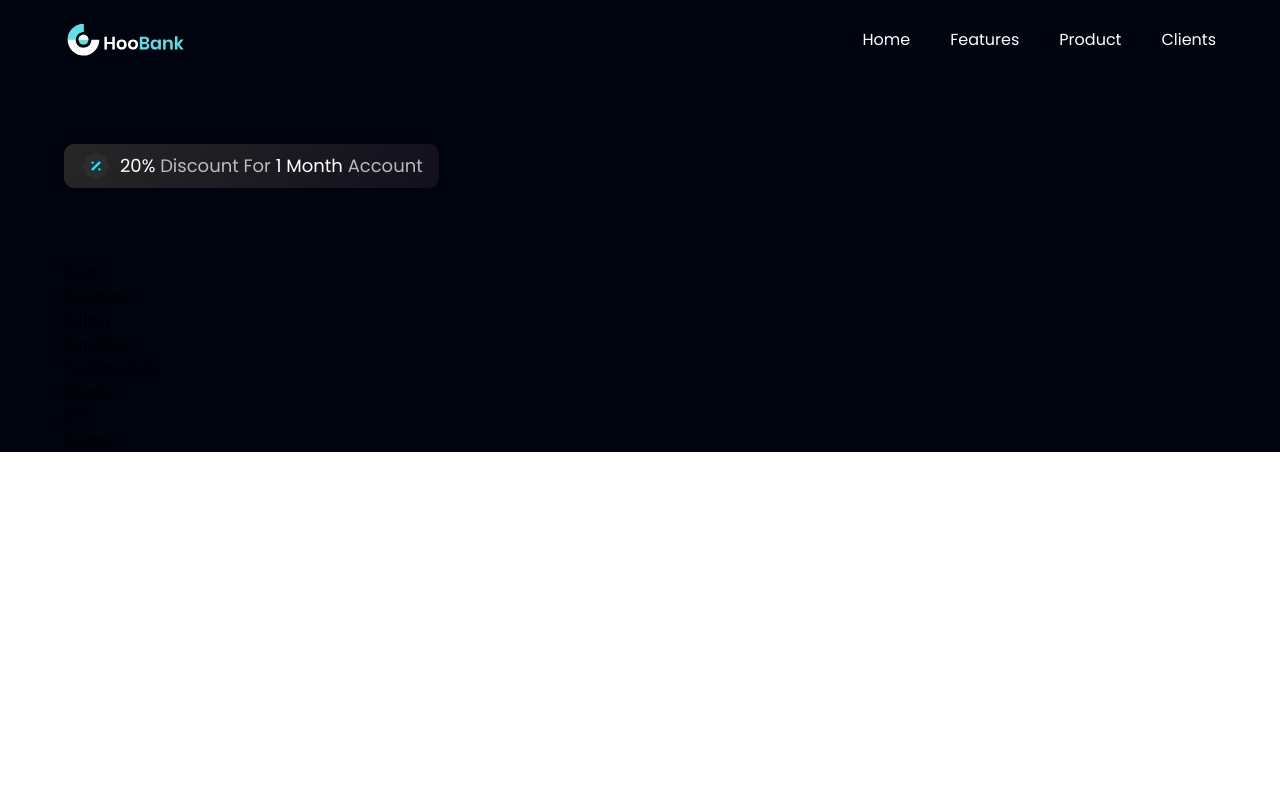
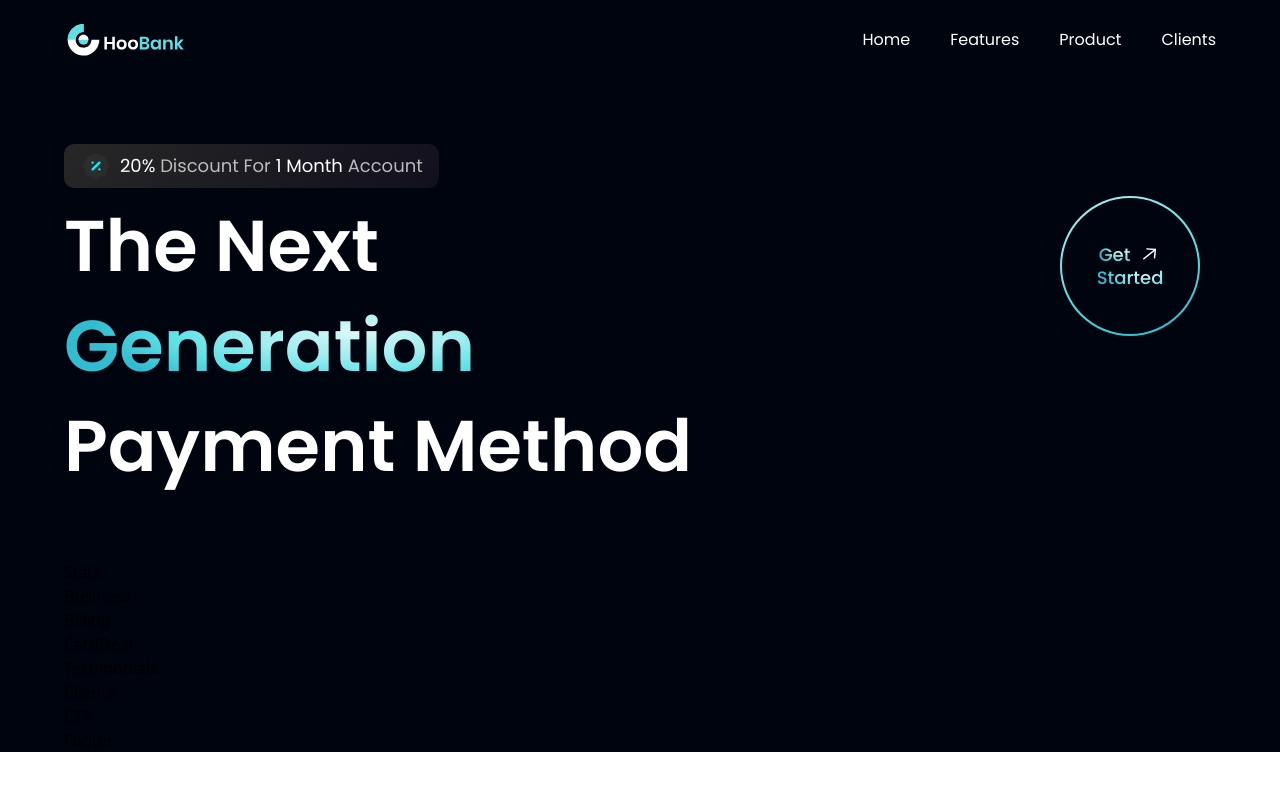
Before and after one commit to carolina-gomez/bank-modern-app, a React (Vite) app: page / in a window 1280 px wide. Shown: the top 790 px of the page. Built offline with nearby package versions, Linux system fonts and the light colour scheme.

Commit message:
Started Hero component, finished GetStarted component

```diff
--- a/src/components/GetStarted.jsx
+++ b/src/components/GetStarted.jsx
@@ -1,9 +1,21 @@
 import React from 'react'
+import styles from '../style'
+import {arrowUp} from '../assets'
 
-const GetStarted = () => {
-  return (
-    <div>GetStarted</div>
-  )
-}
+const GetStarted = () => (
+  <div className={`${styles.flexCenter} w-[140px] h-[140px] rounded-full bg-blue-gradient p-[2px] cursor-pointer`}>
+    <div className={`${styles.flexCenter} flex-col bg-primary w-[100%] h-[100%] rounded-full` }>
+      <div className={`${styles.flexStart} flex-row`}>
+        <p className='font-poppins font-medium text-[18px] leading-[23px] mr-2'>
+          <span className='text-gradient'>Get</span>
+        </p>
+        <img src={arrowUp} alt="arrow up" className='w-[23px] h-[23px] object-contain' />
+      </div>
+      <p className='font-poppins font-medium text-[18px] leading-[23px]'>
+          <span className='text-gradient'>Started</span>
+      </p>
+    </div>
+  </div>
+);
 
 export default GetStarted
--- a/src/components/Hero.jsx
+++ b/src/components/Hero.jsx
@@ -1,6 +1,7 @@
 import React from 'react'
 import styles from '../style'
 import {discount, robot} from '../assets'
+import GetStarted from './GetStarted'
 
 const Hero = () => (
   <section id='home' className={`flex md:flex-row flex-col ${styles.paddingY}`}>
@@ -12,6 +13,20 @@
           <span className='text-white'> 1 Month</span> Account
         </p>
       </div>
+
+      <div className='flex flex-row justify-between items-cener w-full'>
+        <h1 className='flex-1 font-poppins font-semibold ss:text-[72px] text-[52px] text-white ss:leading-[100px] leading-[75px]'>
+          The Next
+          <br className='sm:block hidden' /> {" "}
+          <span className='text-gradient'>Generation</span>
+          <br />
+          Payment Method
+        </h1>
+        <div className='ss:flex hidden md:mr-4 mr-0'>
+          <GetStarted />
+        </div>
+      </div>
+
     </div>
   </section>
 )
```
